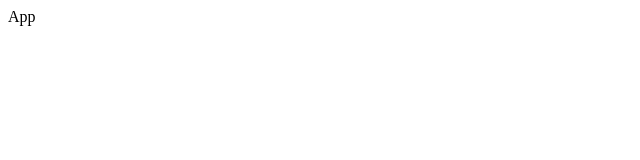
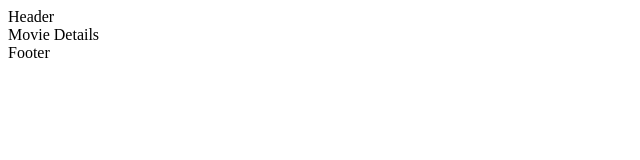
Before and after one commit to rhkearns/react-reduxtoolkit-dipesh, a React (Create React App) app: page /movie/1 in a window 1280 px wide. Shown: the top 160 px of the page, without its empty margins (0-640 px from the left). Built offline with nearby package versions, Linux system fonts and the light colour scheme.

Commit message:
routing functional

```diff
--- a/public/index.html
+++ b/public/index.html
@@ -10,33 +10,9 @@
       content="Web site created using create-react-app"
     />
     <link rel="apple-touch-icon" href="%PUBLIC_URL%/logo192.png" />
-    <!--
-      manifest.json provides metadata used when your web app is installed on a
-      user's mobile device or desktop. See https://developers.google.com/web/fundamentals/web-app-manifest/
-    -->
-    <!--
-      Notice the use of %PUBLIC_URL% in the tags above.
-      It will be replaced with the URL of the `public` folder during the build.
-      Only files inside the `public` folder can be referenced from the HTML.
-
-      Unlike "/favicon.ico" or "favicon.ico", "%PUBLIC_URL%/favicon.ico" will
-      work correctly both with client-side routing and a non-root public URL.
-      Learn how to configure a non-root public URL by running `npm run build`.
-    -->
     <title>React App</title>
   </head>
   <body>
-    <noscript>You need to enable JavaScript to run this app.</noscript>
     <div id="root"></div>
-    <!--
-      This HTML file is a template.
-      If you open it directly in the browser, you will see an empty page.
-
-      You can add webfonts, meta tags, or analytics to this file.
-      The build step will place the bundled scripts into the <body> tag.
-
-      To begin the development, run `npm start` or `yarn start`.
-      To create a production bundle, use `npm run build` or `yarn build`.
-    -->
   </body>
 </html>
--- a/src/App.js
+++ b/src/App.js
@@ -1,11 +1,26 @@
-import './App.scss'
+import React from 'react';
+import { BrowserRouter, Route, Routes } from 'react-router-dom';
+import Home from './components/home/Home';
+import Header from './components/header/Header';
+import Footer from './components/footer/Footer';
+import MovieDetail from './components/movieDetails/MovieDetail'
+import PageNotFound from './components/pageNotFound/PageNotFound'
+import './App.scss';
 
 function App() {
-  return (
-    <div className='App'>
-      App
-    </div>
-  )
+	return (
+		<div className="app">
+			<BrowserRouter>
+				<Header></Header>
+				<Routes>
+					<Route path="/" exact element={<Home />} />
+					<Route path="/movie/:imdbID" element={<MovieDetail />} />
+					<Route path='*' element={<PageNotFound />} />
+				</Routes>
+				<Footer />
+			</BrowserRouter>
+		</div>
+	);
 }
 
-export default App
+export default App;
--- a/src/components/movieDetails/MovieDetail.jsx
+++ b/src/components/movieDetails/MovieDetail.jsx
@@ -3,7 +3,7 @@
 const MovieDetail = () => {
   return (
     <div>
-      MovieDetails
+      Movie Details
     </div>
   );
 };
--- a/src/components/pageNotFound/PageNotFound.jsx
+++ b/src/components/pageNotFound/PageNotFound.jsx
@@ -3,7 +3,7 @@
 const PageNotFound = () => {
   return (
     <div>
-      PageNotFound
+      Page Not Found
     </div>
   );
 };
```
